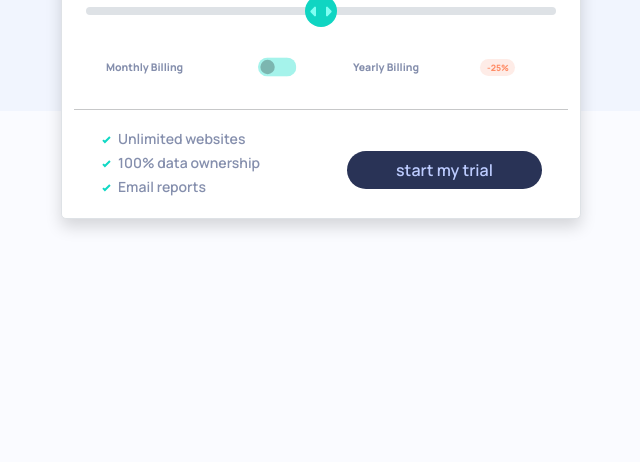
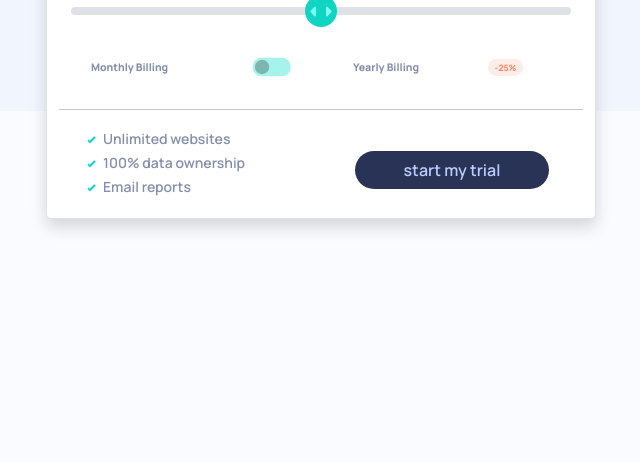
Before and after one commit to KarimKamel/price-component, a website: page index.html in a window 1280 px wide. Shown: the part 338-800 px from the top of the page, without its empty margins (319-959 px from the left). Drawn offline with Linux system fonts and the light colour scheme.

Commit message:
fix more styles

```diff
--- a/index.html
+++ b/index.html
@@ -70,7 +70,7 @@
 				<main class="d-flex justify-content-center">
 					<div
 						class="border rounded-3 pt-4 shadow bg-white mx-2"
-						style="width: 520px"
+						style="width: 550px"
 					>
 						<div class="container pb-1">
 							<div class="d-flex" style="flex-wrap: wrap">
--- a/scss/_bsOverrides.scss
+++ b/scss/_bsOverrides.scss
@@ -1,5 +1,4 @@
 @use "sass:map";
-@import url('https://fonts.googleapis.com/css2?family=Manrope:wght@600;800&display=swap');
 
 $form-check-input-checked-bg-color: $soft-cyan;
 $form-check-input-checked-border-color: $soft-cyan;
@@ -28,6 +27,7 @@ $form-range-thumb-active-bg: tint-color($strong-cyan, 70%);
 	}
 }
 
+@import url('https://fonts.googleapis.com/css2?family=Manrope:wght@600;800&display=swap');
 $font-family-base: 'Manrope';
 @import '../node_modules/bootstrap/scss/functions';
 @import '../node_modules/bootstrap/scss/variables';
```
Also changed, not shown: 1 other file.
